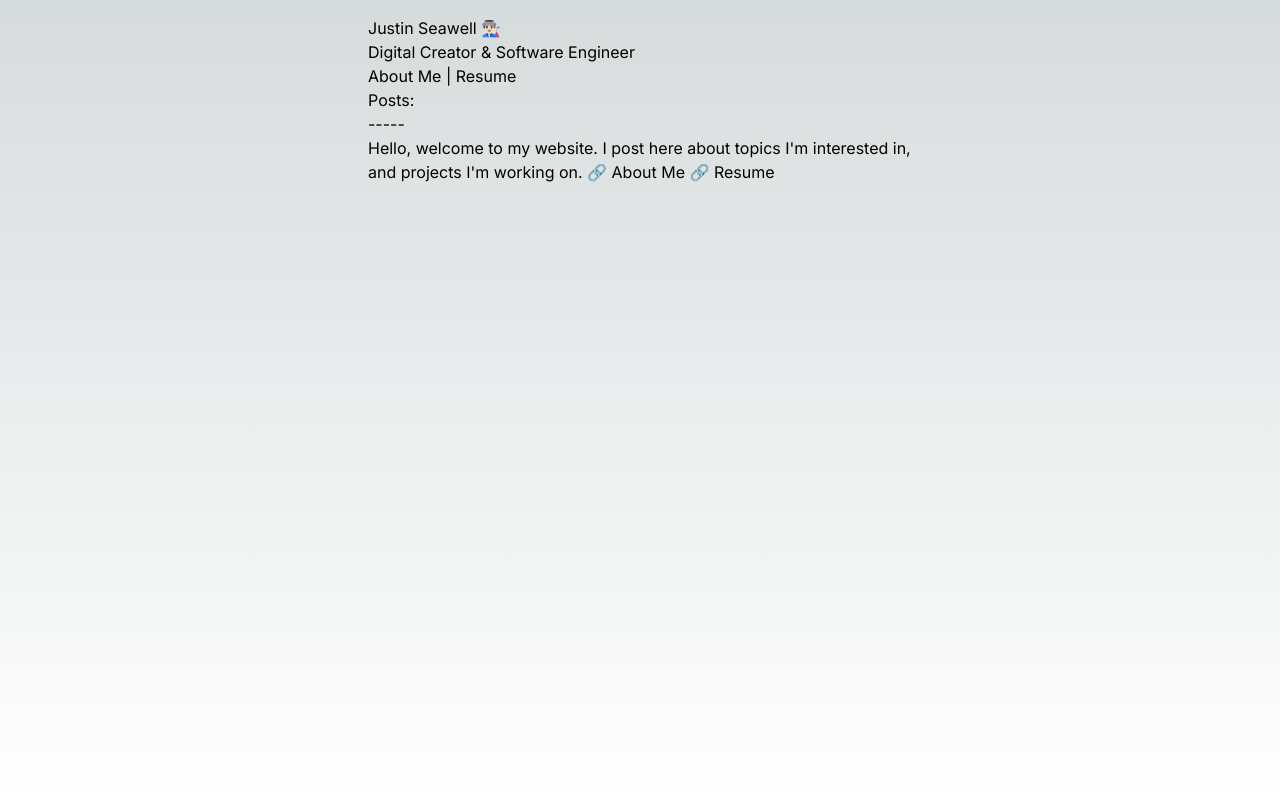
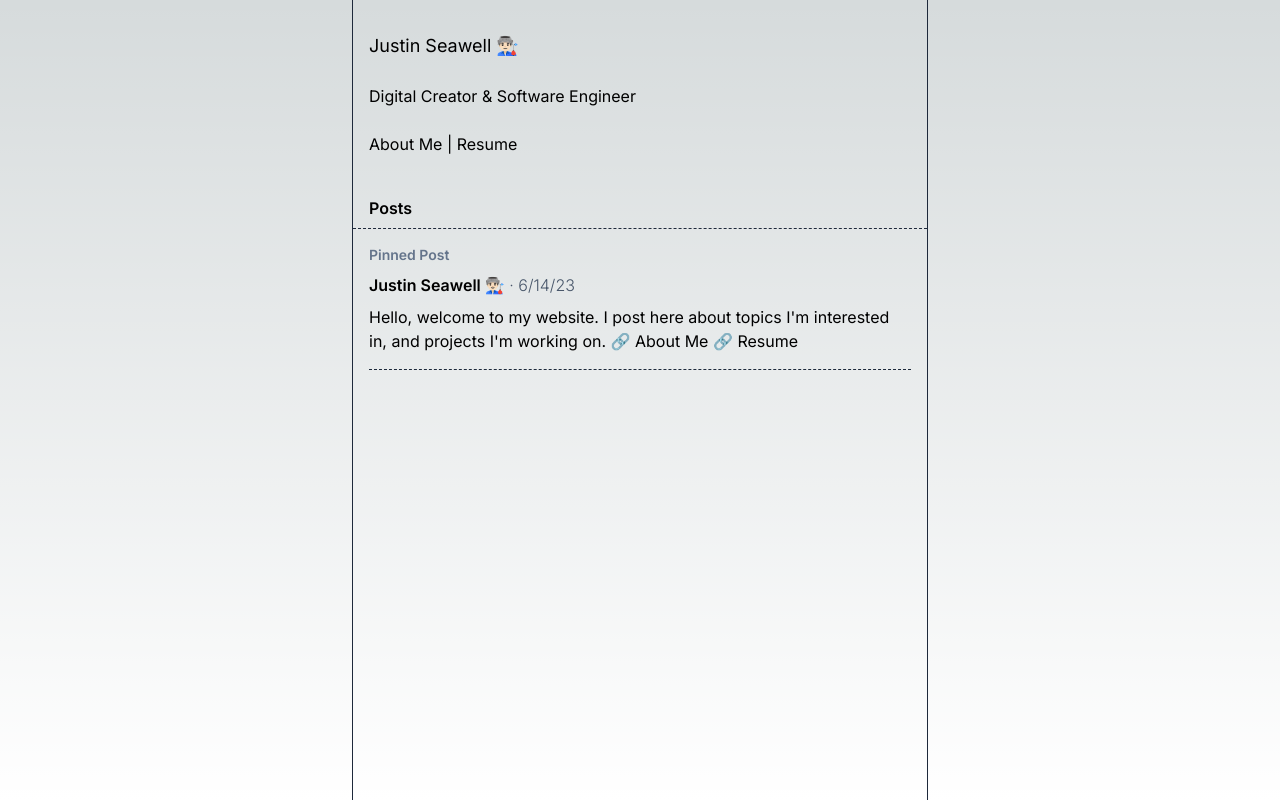
Before and after one commit to jpseawell/personal-site, a Next.js app: page / in a window 1280 px wide. Built offline with nearby package versions, Linux system fonts and the light colour scheme.

Commit message:
feat: add post component

```diff
--- a/app/page.tsx
+++ b/app/page.tsx
@@ -5,7 +5,7 @@ import Image from "next/image";
 
 export default function Home() {
   return (
-    <main className="flex min-h-screen flex-col p-4 w-1/2 max-w-xl m-auto">
+    <main className="flex min-h-screen flex-col w-1/2 max-w-xl m-auto border border-y-0 border-slate-800">
       <Bio />
       <Feed posts={posts} />
     </main>
--- a/components/Bio.tsx
+++ b/components/Bio.tsx
@@ -1,5 +1,13 @@
 import { FC } from "react";
 
 export const Bio: FC = () => {
-  return <div>Justin Seawell 👨🏻‍🏭<br />Digital Creator & Software Engineer <br />About Me | Resume</div>
+  return (
+    <div className="my-4 p-4">
+      <p className="text-lg">Justin Seawell 👨🏻‍🏭</p>
+      <br />
+      <p>Digital Creator & Software Engineer</p>
+      <br />
+      About Me | Resume
+    </div>
+  );
 };
--- a/components/Feed.tsx
+++ b/components/Feed.tsx
@@ -1,12 +1,22 @@
-import { Post } from "@/data/posts";
-import { FC } from "react"
+import { Post as PostData } from "@/data/posts";
+import { FC } from "react";
+import { Post } from "./Post";
 
 type FeedProps = {
-  posts: Post[];
-}
+  posts: PostData[];
+};
 
 export const Feed: FC<FeedProps> = ({ posts }) => {
-  return <div>Posts:<br />----- <br />
-    {posts.map(post => <div>{post.content}</div>)}
-  </div>
-}
+  return (
+    <>
+      <div className="px-4 py-2 border border-x-0 border-t-0 border-slate-800 border-dashed flex">
+        <div className="font-semibold">Posts</div>
+      </div>
+      <div className="p-4">
+        {posts.map((post) => (
+          <Post post={post} key={post.id} />
+        ))}
+      </div>
+    </>
+  );
+};
--- /dev/null
+++ b/components/Post.tsx
@@ -0,0 +1,21 @@
+import { Post as PostData } from "@/data/posts";
+import { FC } from "react";
+
+type PostProps = {
+  post: PostData;
+};
+
+export const Post: FC<PostProps> = ({ post }) => {
+  return (
+    <div className="border-b border-slate-800 border-dashed pb-4">
+      {post.pinned && (
+        <p className="text-sm mb-2 font-semibold text-slate-500">Pinned Post</p>
+      )}
+      <p className="mb-2">
+        <span className="font-semibold">Justin Seawell 👨🏻‍🏭</span>
+        <span className="font-light text-slate-600"> · {post.date}</span>
+      </p>
+      <p>{post.content}</p>
+    </div>
+  );
+};
--- a/data/posts.ts
+++ b/data/posts.ts
@@ -2,12 +2,15 @@ export interface Post {
   id: number;
   date: string;
   content: string;
+  pinned?: boolean;
 }
 
 export const posts: Post[] = [
   {
     id: 1,
-    date: 'Jun 14',
-    content: "Hello, welcome to my website. I post here about topics I'm interested in, and projects I'm working on. 🔗 About Me 🔗 Resume"
-  }
-]
+    date: "6/14/23",
+    pinned: true,
+    content:
+      "Hello, welcome to my website. I post here about topics I'm interested in, and projects I'm working on. 🔗 About Me 🔗 Resume",
+  },
+];
```
